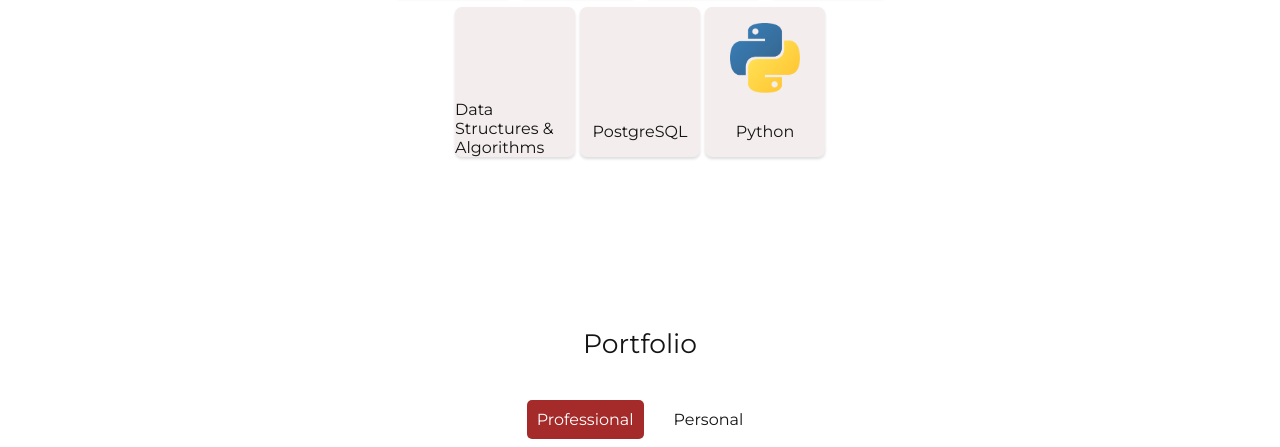
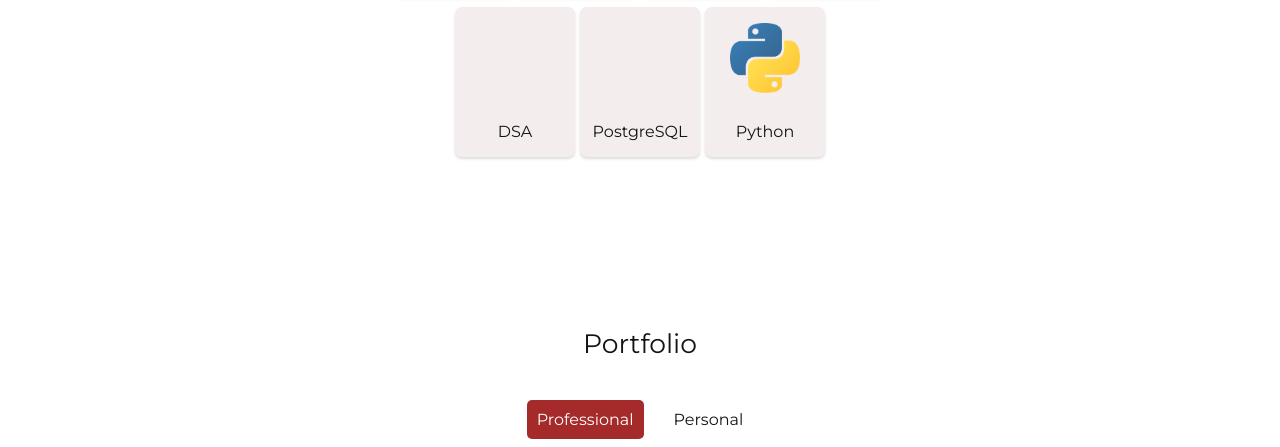
Before and after one commit to asrivastav722/experimental, a plain HTML site: page index.html in a window 1280 px wide. Shown: the part 1749-2196 px from the top of the page. Drawn offline with Linux system fonts and the light colour scheme.

Commit message:
Update index.html

```diff
--- a/index.html
+++ b/index.html
@@ -126,7 +126,7 @@
         </div>
         <div class="row">
             <div class="skill"><img height="70px" src="assets/dsa.png" alt=""><br>
-                <p class="skilltext">Data Structures & Algorithms</p>
+                <p class="skilltext">DSA</p>
             </div>
             <div class="skill"><img height="70px" src="assets/pogs.png" alt=""><br>
                 <p class="skilltext">PostgreSQL</p>
```
